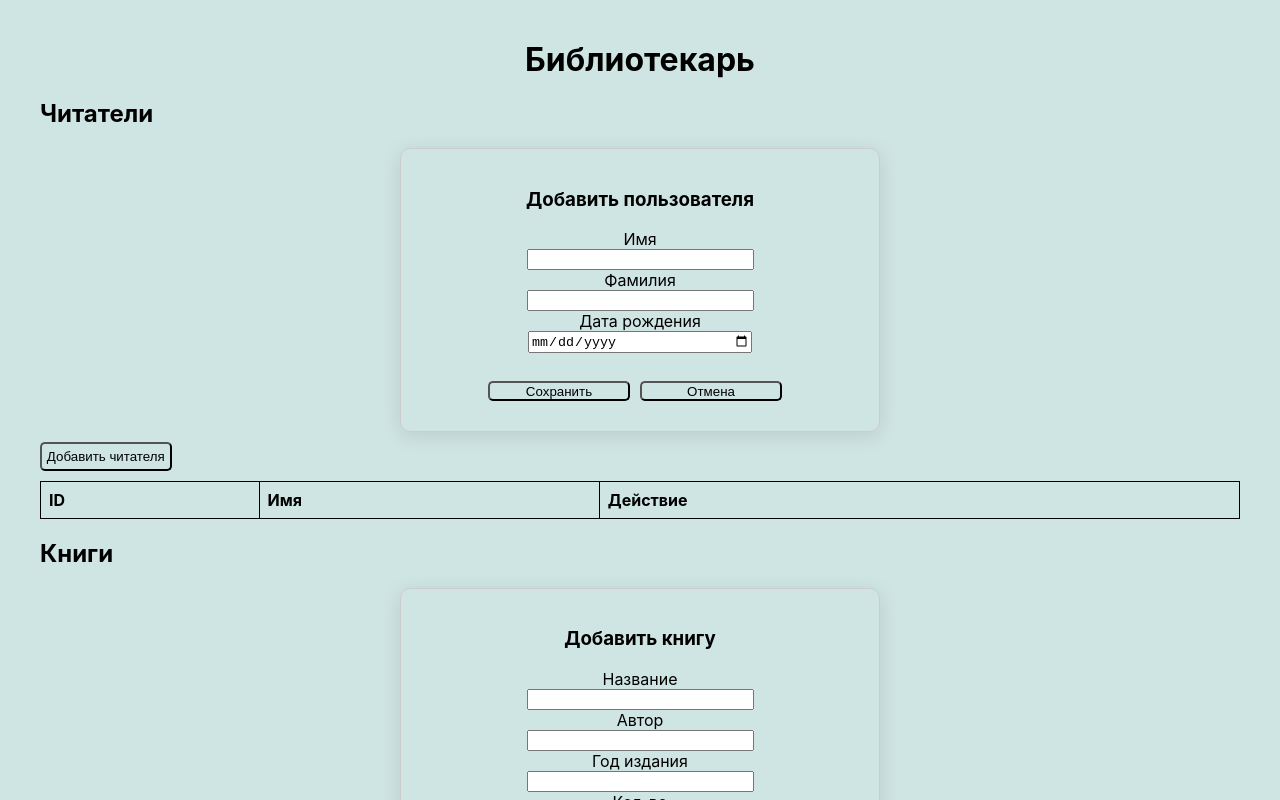
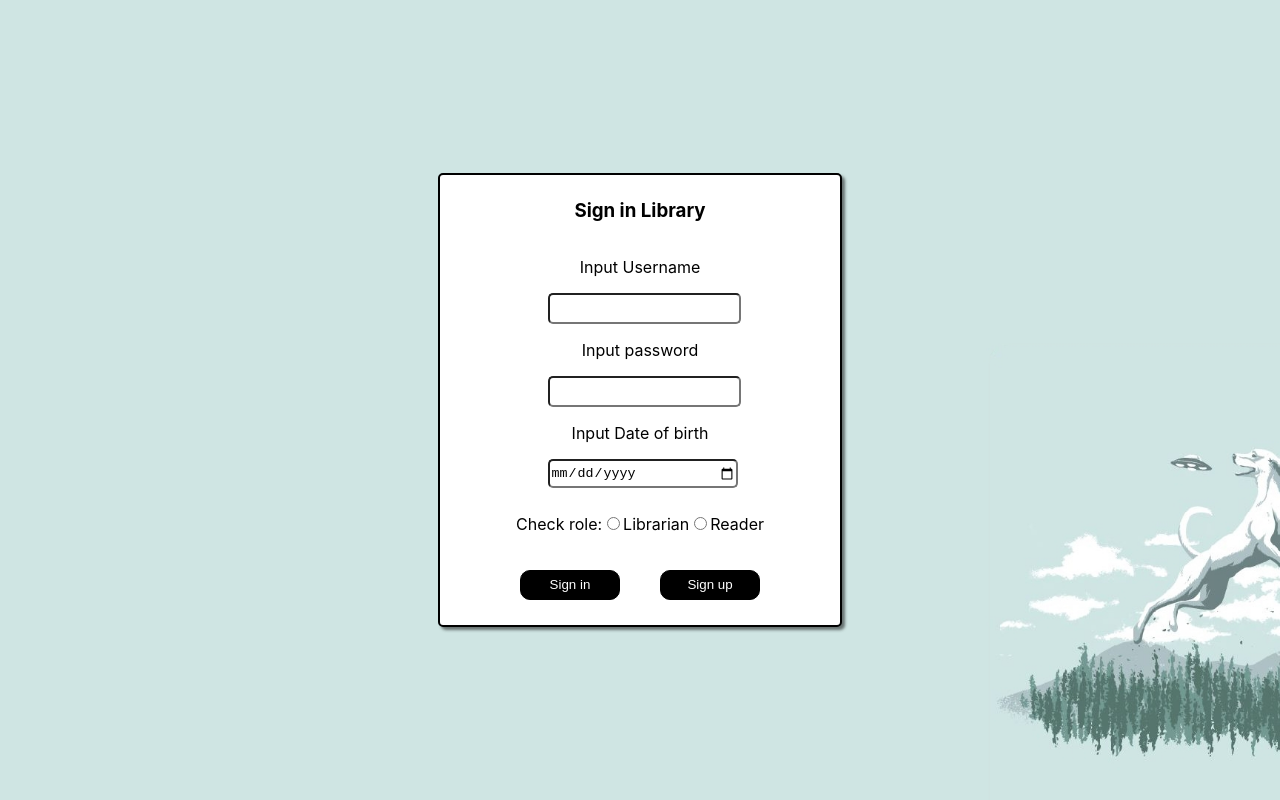
Before and after one commit to Abrikosochka/Library, a React (Create React App) app in the folder library/: page / in a window 1280 px wide. Shown: the top 800 px of the page. Built offline with nearby package versions, Linux system fonts and the light colour scheme.

Commit message:
new_webpages

```diff
--- a/library/src/App.js
+++ b/library/src/App.js
@@ -6,9 +6,9 @@ import './App.css';
 function App() {
   return (
     <div className="App">
-      {/* <Login/> */}
+      <Login/>
       {/* <ReaderPage/> */}
-      <LibrarianPage/>
+      {/* <LibrarianPage/> */}
     </div>
   );
 }
--- a/library/src/mycomponents/LibrarianPage/LibrarianPage.jsx
+++ b/library/src/mycomponents/LibrarianPage/LibrarianPage.jsx
@@ -3,63 +3,41 @@ import './librarianpage.css';
 function LibrarianPage() {
   return (
     <div className="LibrarianPage">
-        <h1>Библиотекарь</h1>
         <div class ="container">
-            <h2>Читатели</h2>
             <div id="formContainer" className='popupBox'>
-                <h3 id="formTitle">Добавить пользователя</h3>
-                <input type ="hidden" id ="editId"/>
-                <label for ="firstname">Имя</label>
-                <input type="text" id="firstname" required/>
-                <label for ="lastname">Фамилия</label>
-                <input type="text" id="lastname" required/>
-                <label for ="Bdate">Дата рождения</label>
-                <input type="date" id="Bdate" required/>
+                <h3 id="formTitle">Add reader</h3>
+                <div className='userinput'>
+                    <input type ="hidden" id ="editId"/>
+                    <label for ="firstname">First Name</label>
+                    <input type="text" id="firstname" required/>
+                    <label for ="lastname">Last Name</label>
+                    <input type="text" id="lastname" required/>
+                    <label for ="Bdate">Date of birth</label>
+                    <input type="date" value="5555-55-55" id="Bdate" required/>
+                </div>
                 <div className='buttonsPopup'>
-                    <button className='btnP' onclick="submitForm()">Сохранить</button>
-                    <button className='btnP' onclick="hideForm()">Отмена</button>
+                    <button className='btnP' onclick="submitForm()">Save</button>
+                    <button className='btnP' onclick="hideForm()">Cancel</button>
                 </div>
             </div>
-            <button onclick="ShowAddReaderForm()">Добавить читателя</button>
-            <table id="readersTable">
-                <thead>
-                    <tr>
-                        <th>ID</th>
-                        <th>Имя</th>
-                        <th>Действие</th>
-                    </tr>
-                </thead>
-            </table>
-        </div>
-        <div class ="container">
-            <h2>Книги</h2>
             <div id="formContainer" className='popupBox'>
-                <h3 id="formTitle">Добавить книгу</h3>
-                <input type ="hidden" id ="editId"/>
-                <label for ="name">Название</label>
-                <input type="text" id="name" required/>
-                <label for ="author">Автор</label>
-                <input type="text" id="author" required/>
-                <label for ="yearPublished">Год издания</label>
-                <input type="text" id="yearPublished" required/>
-                <label for ="count">Кол-во</label>
-                <input type="text" id="count" required/>
+                <h3 id="formTitle">Add books</h3>
+                <div className='userinput'>
+                    <input type ="hidden" id ="editId"/>
+                    <label for ="name">Title</label>
+                    <input type="text" id="name" required/>
+                    <label for ="author">Author</label>
+                    <input type="text" id="author" required/>
+                    <label for ="yearPublished">Year of publication</label>
+                    <input type="text" id="yearPublished" required/>
+                    <label for ="count">Quantity</label>
+                    <input type="text" id="count" required/>
+                </div>
                 <div className='buttonsPopup'>
-                    <button className='btnP' onclick="submitForm()">Сохранить</button>
-                    <button className='btnP' onclick="hideForm()">Отмена</button>
+                    <button className='btnP' onclick="submitForm()">Save</button>
+                    <button className='btnP' onclick="hideForm()">Cancel</button>
                 </div>
             </div>
-            <button onclick="ShowAddBookForm()">Добавить книгу</button>
-            <table id="readersTable">
-                <thead>
-                    <tr>
-                        <th>ID</th>
-                        <th>Название</th>
-                        <th>Статус</th>
-                        <th>Действие</th>
-                    </tr>
-                </thead>
-            </table>
         </div>
     </div>
   );
--- a/library/src/mycomponents/LibrarianPage/librarianpage.css
+++ b/library/src/mycomponents/LibrarianPage/librarianpage.css
@@ -1,71 +1,62 @@
-body{
-    margin: 20px;
-    padding: 20px;
-    background-color: rgb(236, 158, 255);
+.container{
+    display: flex;
+    flex-direction: row;
+    align-items: center;
+    justify-content: center;
+    height: 100vh;
 }
-h1{
-    text-align: center;
+.userinput{
+    display: flex;
+    flex-direction: column;
+    align-items: center;
 }
-h3{
-    text-align: center;
+.btnP:hover{
+    background-color: rgba(0, 0, 0, 0.5);
+    border: 1px solid rgba(0, 0, 0, 0.5);
 }
-.container{
-    margin: 20px 0;
+.btnP:active{
+    background-color: black;
+    border: 1px solid black;
 }
-table{
-    width: 100%;
-    border-collapse: collapse;
-    margin-bottom: 20px;
-}
-th{
-    border: 1px solid;
-    padding: 8px;
-    text-align: left;
-}
-tr{
-    border: 1px solid;
-    padding: 8px;
-    text-align: left;
-}
-button{
-    margin: 10px 10px 10px 0px;
-    background-color: #cfe5e3;
-    border-radius: 5px;
-    padding: 0.4%;
-    max-width: 20%;
-    min-width: 10%;
-}
-button:hover{
-    background-color: #b3dbd8;
-    box-shadow: 0px 0px 100px 53px rgba(0, 251, 230, 0.15);
-}
-button:active{
-    background-color: #3f7470;
-    box-shadow: 0px 0px 100px 53px rgba(26, 251, 0, 0.15);
+#formTitle{
+    margin: 0px;
+    padding: 0px;
 }
 .popupBox{
+    margin-left: 2%;
+    margin-right: 2%;
+    background-color: white;
+    border: 2px solid black;
+    border-radius: 10px;
+    width: 400px;
+    height: 330px;
     display: flex;
     flex-direction: column;
-    justify-content: center;
+    justify-content: space-between;
     align-items: center;
     padding: 20px;
-    border: 1px solid #ccc;
-    border-radius: 10px;
-    box-shadow: 0 4px 20px rgba(0, 0, 0, 0.1);
-    margin-left: 30%;
-    margin-right: 30%;
+    box-shadow: 3px 3px 3px rgba(0, 0, 0, 0.5);
 }
-input{
-    max-width: 50%;
-    min-width: 50%;
+.popupBox input{
+    height: 20px;
+    width: 100%;
+    border-radius: 5px;
+    margin-top: 5px;
+    margin-bottom: 5px;
 }
 .buttonsPopup{
     display: flex;
     flex-direction: row;
-    justify-content: center;
-    align-items: center;
+    justify-content: space-around;
+    margin-bottom: 10px;
+    gap: 20px;
 }
 .btnP{
-    min-width: 100%;
-    margin-top: 20%;
+    width: 80px;
+    padding: 5px;
+    background-color: black;
+    border: 1px solid black;
+    color: white;
+    border-radius: 5px;
+    text-align: center;
 }
--- a/library/src/mycomponents/Login/Login.jsx
+++ b/library/src/mycomponents/Login/Login.jsx
@@ -10,6 +10,8 @@ function Login() {
                 <input type='text' id='input'/>
                 <p>Input password</p>
                 <input type='text' id='input'/>
+                <p>Input Date of birth</p>
+                <input type="date" id="input"/>
             </div>
             <div className='checkboxes'>
                 <p>Check role:</p>
--- a/library/src/mycomponents/Login/login.css
+++ b/library/src/mycomponents/Login/login.css
@@ -6,6 +6,7 @@
     align-items: center;
 }
 .textforms{
+    text-align: center;
     background-color: white;
     display: flex;
     flex-direction: column;
@@ -14,11 +15,12 @@
     border: 2px solid black;
     border-radius: 5px;
     color: black;
-    height: 400px;
+    height: 450px;
     width: 400px;
     box-shadow: 3px 3px 3px rgba(0, 0, 0, 0.5);
 }
 .checkboxes{
+    margin-top: 10px;
     width: 100%;
     display: flex;
     flex-direction: row;
@@ -46,6 +48,11 @@
     border: 1px solid rgba(0, 0, 0, 0.5);
 }
 
+.buttons button:hover{
+    background-color: black;
+    border: 1px solid black;
+}
+
 #input{
     height: 25px;
     width: 100%;
--- a/library/src/mycomponents/ReaderPage/ReaderPage.jsx
+++ b/library/src/mycomponents/ReaderPage/ReaderPage.jsx
@@ -1,48 +1,38 @@
+import React, { useEffect, useState } from 'react';
 import './readerpage.css';
 
 function ReaderPage() {
-
-    var readerInfo = {
+    // Задаем состояние для информации о читателе и книгах
+    const [readerInfo, setReaderInfo] = useState({
         lastName: "Иванов",
         firstName: "Иван",
         birthDate: "01.01.1990"
-    };
-    var readerInfoElement = document.getElementById("readerInfo");
-    readerInfoElement.innerHTML = "<p>Фамилия: " + readerInfo.lastName + "</p>" +
-                                    "<p>Имя: " + readerInfo.firstName + "</p>" +
-                                    "<p>Дата рождения: " + readerInfo.birthDate + "</p>";
-    //задаем книги
-    var libraryBooks = [
+    });
+
+    const [libraryBooks, setLibraryBooks] = useState([
         { author: "Толстой", title: "Война и мир", year: 1869, edition: "Просвещение", quantity: 5 },
         { author: "Достоевский", title: "Преступление и наказание", year: 1866, edition: "Русская книга", quantity: 3 },
         { author: "Достоевский", title: "Преступление и наказание", year: 1866, edition: "Русская книга", quantity: 3 },
         { author: "Достоевский", title: "Преступление и наказание", year: 1866, edition: "Русская книга", quantity: 3 }
-    ];
-    //отображаем книги на странице
-    var booksListElement = document.getElementById("booksList");
-    var booksHTML = "";
-
-    for (var i = 0; i < libraryBooks.length; i++) {
-        booksHTML += "<li><strong>" + libraryBooks[i].title + "</strong> - " +
-                        libraryBooks[i].author + ", " + libraryBooks[i].year +
-                        ", издание: " + libraryBooks[i].edition +
-                        ", количество: " + libraryBooks[i].quantity + "</li>";
-    }
-
-    booksListElement.innerHTML = booksHTML;
+    ]);
 
     return (
         <div className="ReaderPage">
             <div className='textform'>
                 <h1>Профиль читателя</h1>
                 <div id="readerInfo">
-                <p>Фамилия: <lastName></lastName></p>
-                <p>Имя: <firstName></firstName></p>
-                <p>Дата рождения: <birthDate></birthDate></p>
+                    <p>Фамилия: {readerInfo.lastName}</p>
+                    <p>Имя: {readerInfo.firstName}</p>
+                    <p>Дата рождения: {readerInfo.birthDate}</p>
                 </div>
                 <section id="libraryBooks">
                     <h2>Список книг в библиотеке</h2>
                     <ul id="booksList">
+                        {libraryBooks.map((book, index) => (
+                            <li key={index}>
+                                <strong>{book.title}</strong> - {book.author}, {book.year}, издание: {book.edition}, количество: {book.quantity}
+                            </li>
+                        ))}
                     </ul>
                 </section>
             </div>
```
Lines whose indentation alone changed are shown as unchanged.
